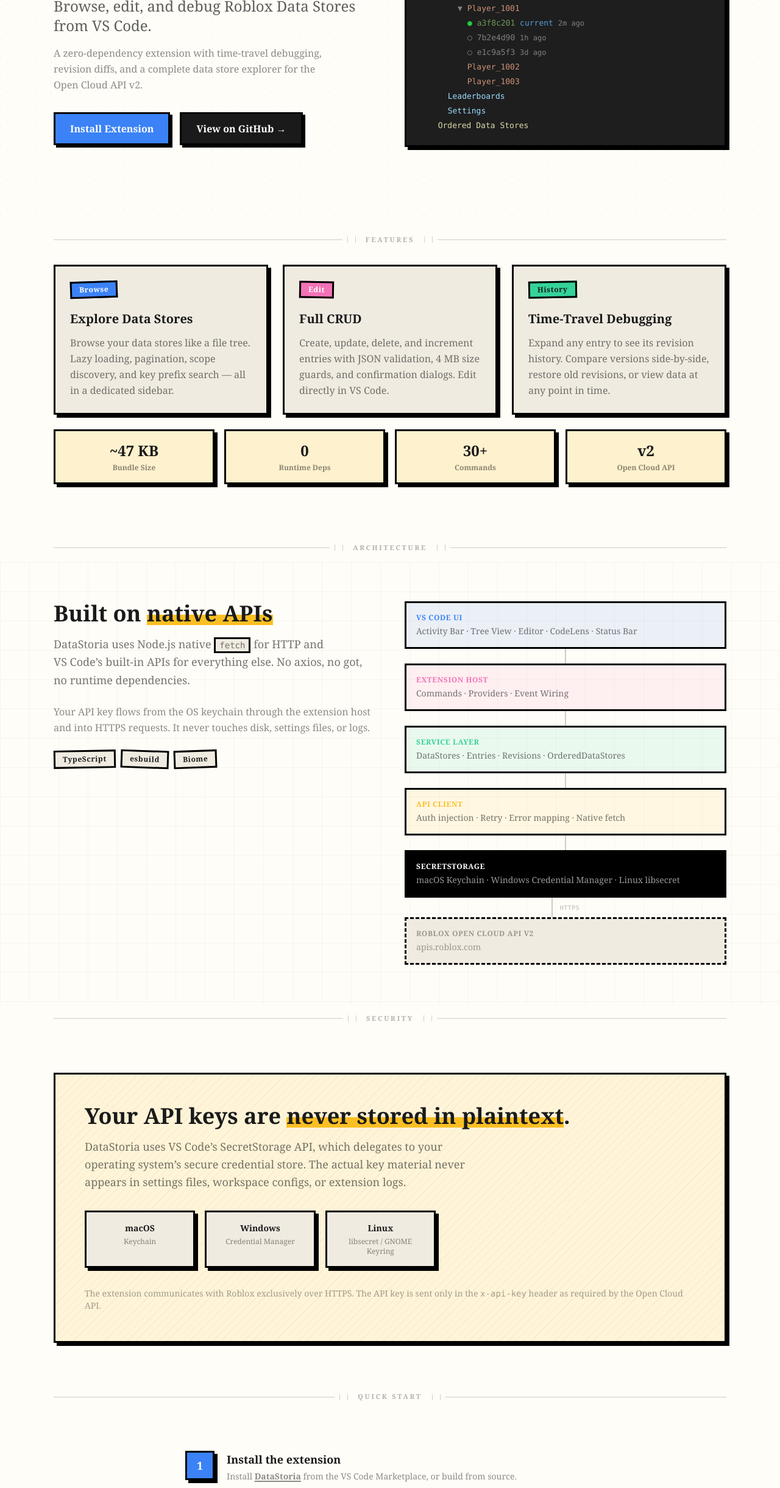
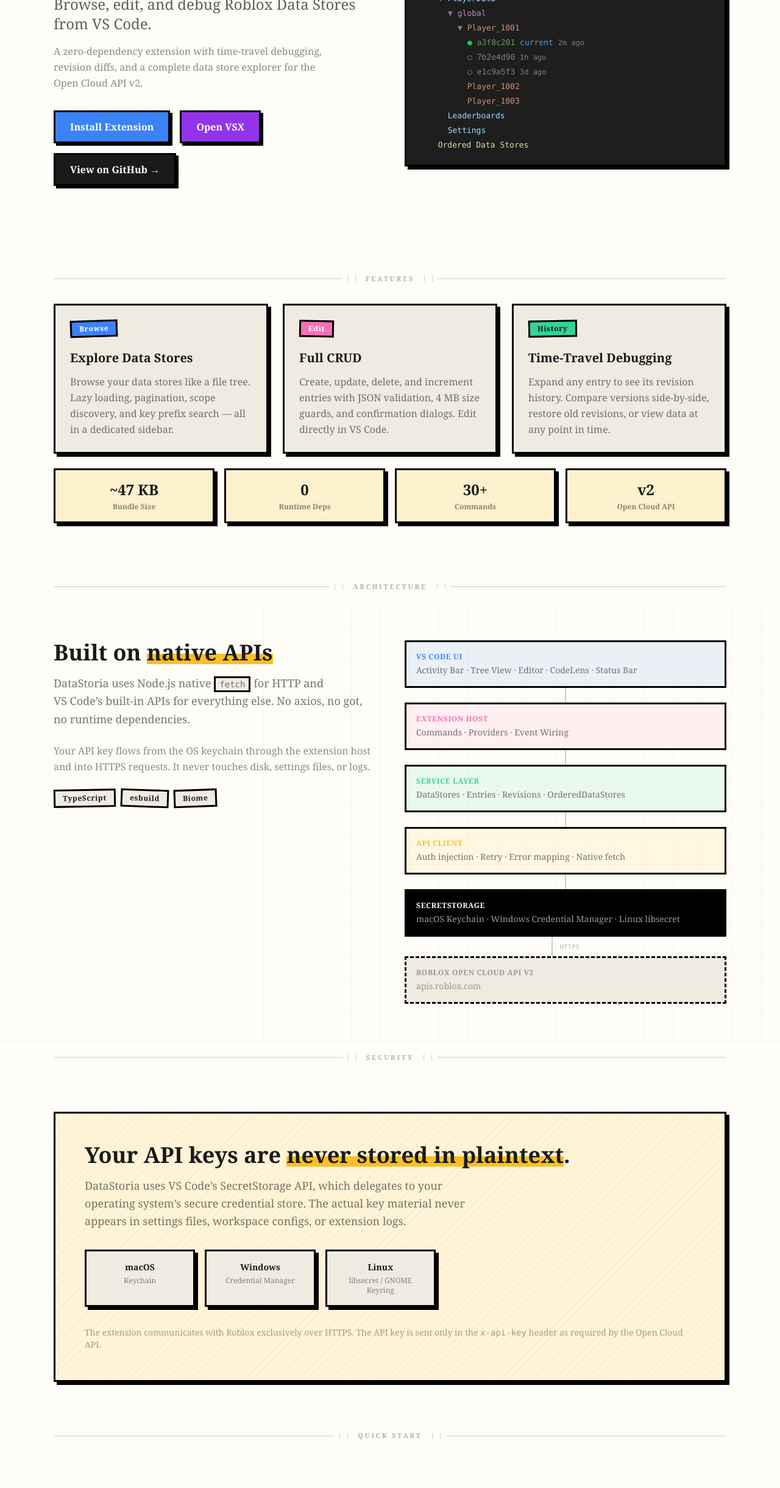
Before and after one commit to this-fifo/DataStoria, a website: page docs/index.html in a window 1280 px wide. Shown: the part 293-2733 px from the top of the page at 61% size. Drawn offline with nearby package versions, Linux system fonts and the light colour scheme; a web font is replaced by a local one.

Commit message:
docs: add Open VSX and documentation badges/links

```diff
--- a/docs/index.html
+++ b/docs/index.html
@@ -255,6 +255,9 @@
 					<a href="https://marketplace.visualstudio.com/items?itemName=this-fifo.datastoria" target="_blank" class="neo-btn bg-neo-blue text-white px-6 py-3 font-bold text-base">
 						Install Extension
 					</a>
+					<a href="https://open-vsx.org/extension/this-fifo/datastoria" target="_blank" class="neo-btn bg-purple-600 text-white px-6 py-3 font-bold text-base">
+						Open VSX
+					</a>
 					<a href="https://github.com/this-fifo/DataStoria" target="_blank" class="neo-btn bg-ink text-white dark:bg-stone-700 px-6 py-3 font-bold text-base">
 						View on GitHub &rarr;
 					</a>
@@ -500,7 +503,7 @@
 				<div class="neo-card bg-neo-blue text-white w-12 h-12 flex items-center justify-center font-extrabold text-lg shrink-0">1</div>
 				<div>
 					<h3 class="text-lg font-bold mb-1">Install the extension</h3>
-					<p class="text-ink/50 dark:text-stone-400 text-sm">Install <a href="https://marketplace.visualstudio.com/items?itemName=this-fifo.datastoria" target="_blank" class="underline decoration-2 underline-offset-2 hover:text-neo-blue transition-colors"><strong>DataStoria</strong></a> from the VS Code Marketplace, or build from source.</p>
+					<p class="text-ink/50 dark:text-stone-400 text-sm">Install <a href="https://marketplace.visualstudio.com/items?itemName=this-fifo.datastoria" target="_blank" class="underline decoration-2 underline-offset-2 hover:text-neo-blue transition-colors"><strong>DataStoria</strong></a> from the VS Code Marketplace or <a href="https://open-vsx.org/extension/this-fifo/datastoria" target="_blank" class="underline decoration-2 underline-offset-2 hover:text-neo-blue transition-colors"><strong>Open VSX</strong></a>, or build from source.</p>
 				</div>
 			</div>
 			<!-- Step 2 -->
```
Also changed, not shown: README.md.
